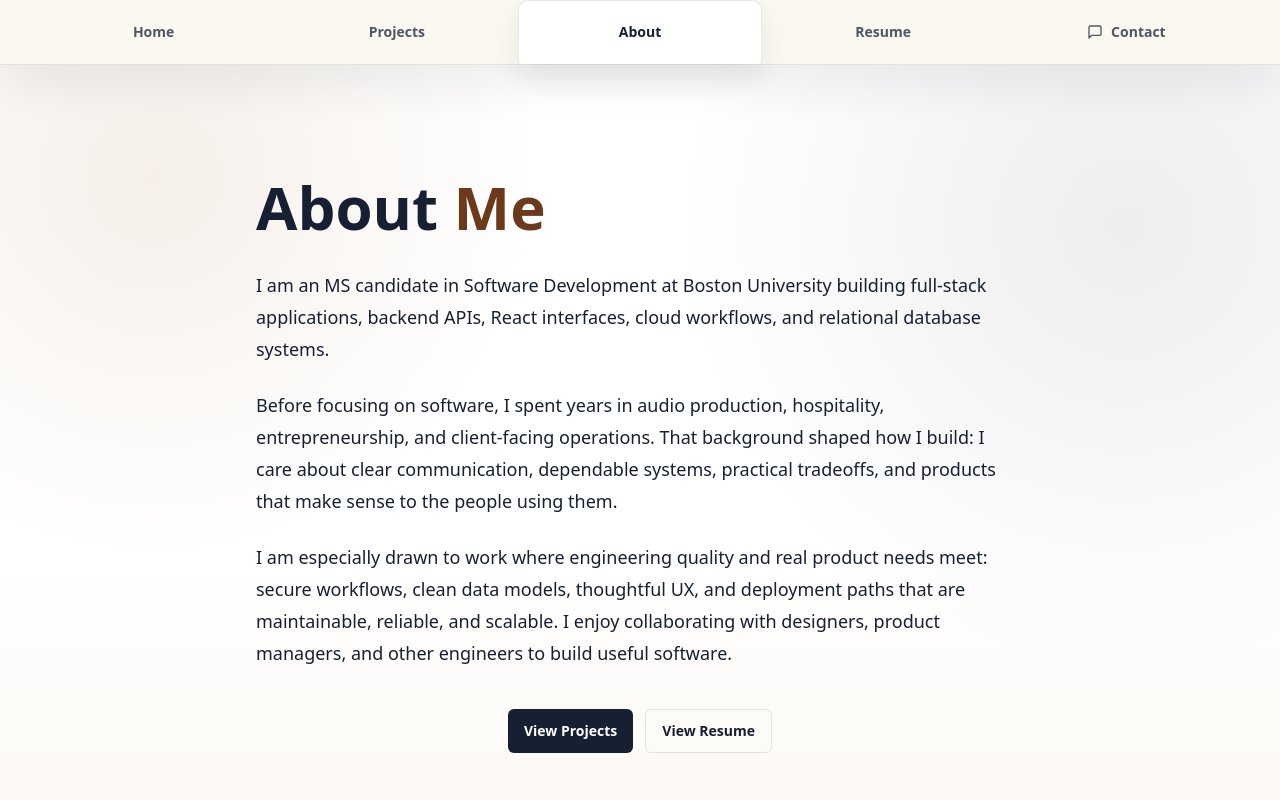
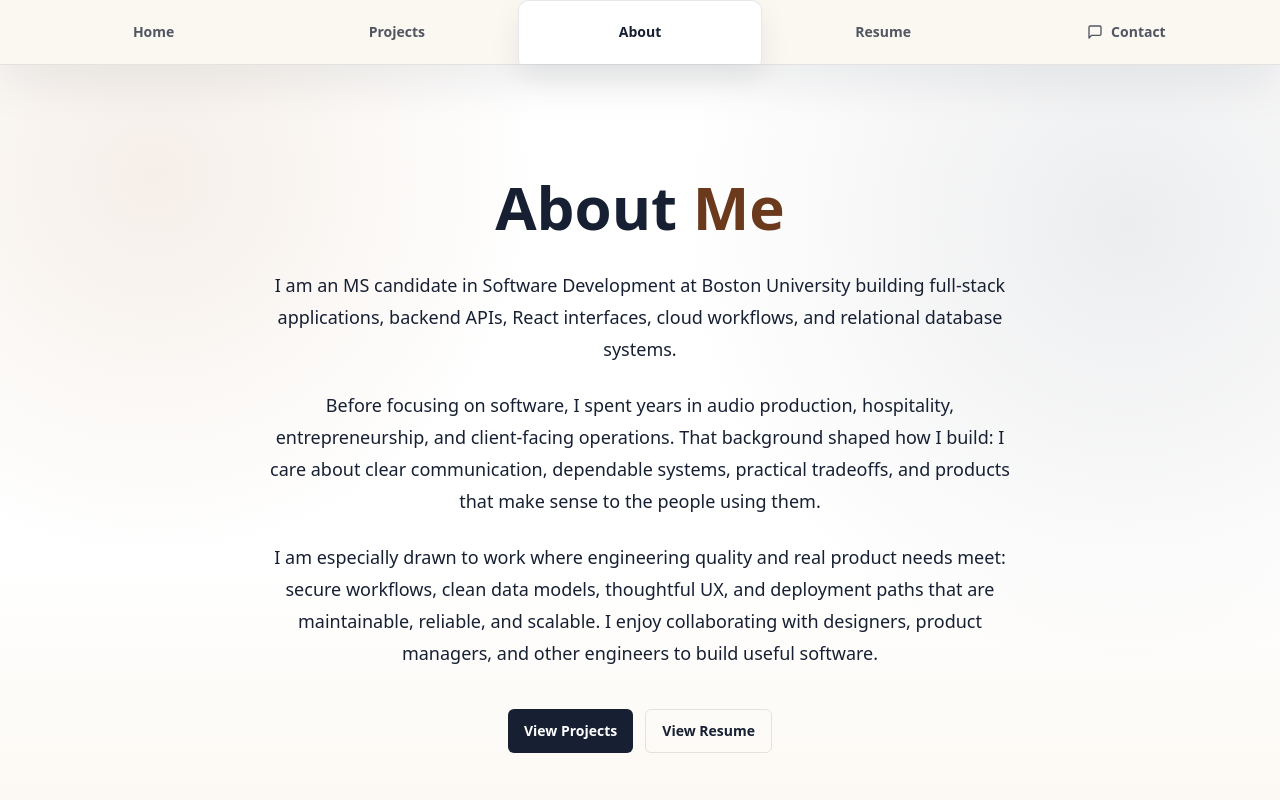
Before and after one commit to aaronbrown2/portfolio-site, a Next.js app: page /about in a window 1280 px wide. Shown: the top 800 px of the page. Built offline with nearby package versions, Linux system fonts and the light colour scheme.

Commit message:
Styling tweak

```diff
--- a/src/app/about/page.tsx
+++ b/src/app/about/page.tsx
@@ -10,7 +10,7 @@
   return (
     <section className="portal-shell min-h-screen text-navy">
       <div className="mx-auto flex min-h-screen max-w-7xl items-center px-4 py-14 sm:px-6 lg:px-8 lg:py-24">
-        <div className="mx-auto w-full max-w-3xl text-center sm:text-left">
+        <div className="mx-auto w-full max-w-3xl text-center">
           <h1 className="text-5xl font-bold leading-tight text-navy sm:text-6xl">
             About <span className="text-brown">Me</span>
           </h1>
```
